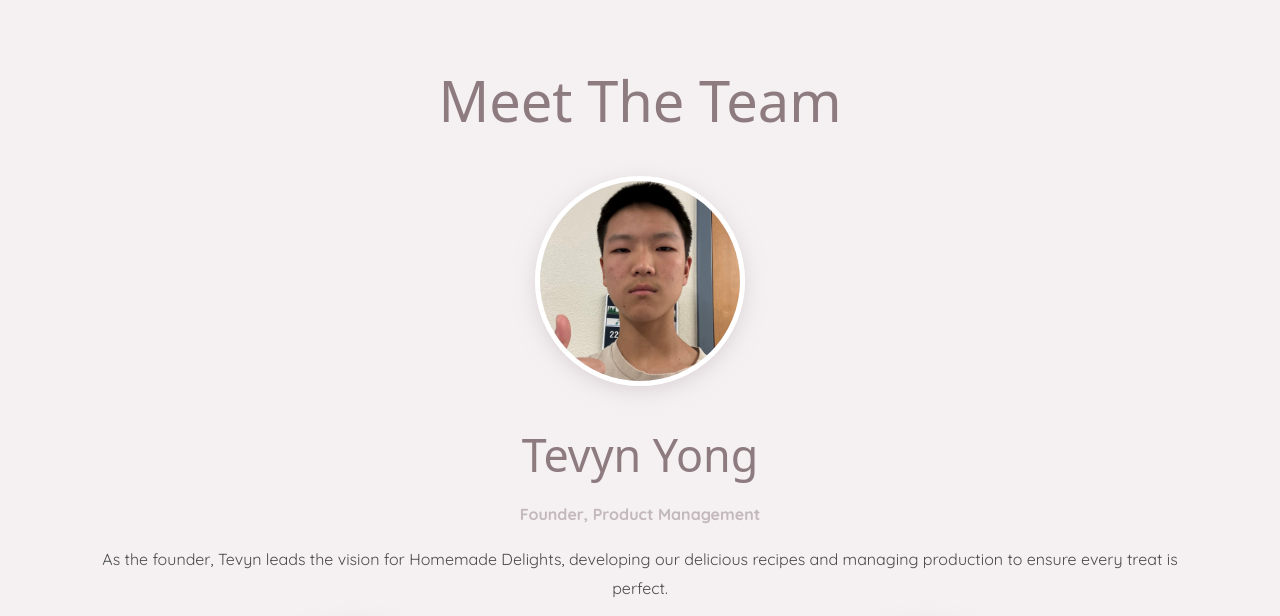
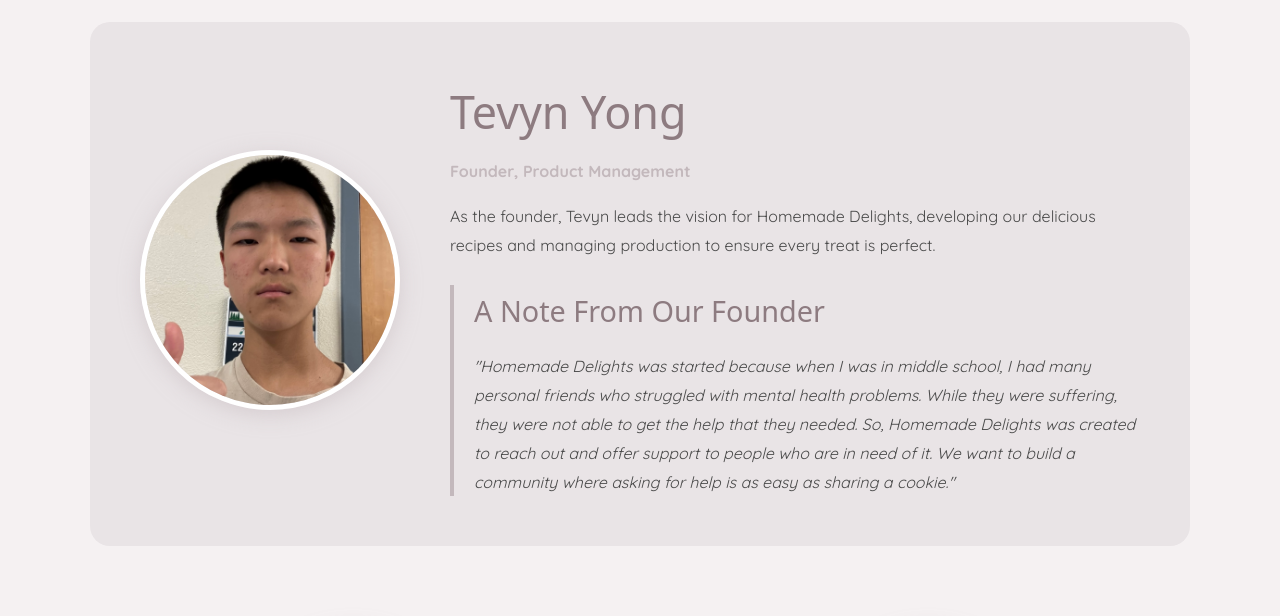
Before and after one commit to seonkim1003/V2.UI-HomemadeDelights, a plain HTML site: page about.html in a window 1280 px wide. Shown: the part 676-1292 px from the top of the page. Drawn offline with Linux system fonts and the light colour scheme; a web font is replaced by a local one.

Commit message:
Update about.html

```diff
--- a/about.html
+++ b/about.html
@@ -30,10 +30,6 @@
             <div class="container">
                 <h2>Our Story</h2>
                 <p class="section-intro">Homemade Delights is a student-led project of Next Generation Advocates that aims to make mental health support as accessible as possible and spread awareness on mental health.</p>
-                <div class="founder-note">
-                    <h3>A Note From Our Founder</h3>
-                    <p>"Homemade Delights was started because when I was in middle school, I had many personal friends who struggled with mental health problems. While they were suffering, they were not able to get the help that they needed. So, Homemade Delights was created to reach out and offer support to people who are in need of it. We want to build a community where asking for help is as easy as sharing a cookie."</p>
-                </div>
             </div>
         </section>
 
@@ -41,14 +37,20 @@
             <div class="container">
                 <h2>Meet The Team</h2>
 
-                <!-- Founder Section -->
-                <div class="founder-container">
-                    <div class="team-member">
+                <!-- Founder Spotlight Layout -->
+                <div class="founder-spotlight">
+                    <div class="founder-image">
                         <img src="assets/team/tevyn.jpeg" alt="Tevyn Yong">
+                    </div>
+                    <div class="founder-details">
                         <div class="member-info">
                             <h3>Tevyn Yong</h3>
                             <h4>Founder, Product Management</h4>
                             <p>As the founder, Tevyn leads the vision for Homemade Delights, developing our delicious recipes and managing production to ensure every treat is perfect.</p>
+                        </div>
+                        <div class="founder-note">
+                            <h3>A Note From Our Founder</h3>
+                            <p>"Homemade Delights was started because when I was in middle school, I had many personal friends who struggled with mental health problems. While they were suffering, they were not able to get the help that they needed. So, Homemade Delights was created to reach out and offer support to people who are in need of it. We want to build a community where asking for help is as easy as sharing a cookie."</p>
                         </div>
                     </div>
                 </div>
@@ -73,7 +75,7 @@
                             <p>Seonho handles the numbers, overseeing our finances and sales to ensure that every dollar we earn can go towards supporting mental health initiatives.</p>
                         </div>
                     </div>
-                     <!-- Eliana Park -->
+                    <!-- Eliana Park -->
                     <div class="team-member">
                         <img src="https://cdn.pixabay.com/photo/2015/10/05/22/37/blank-profile-picture-973460_960_720.png" alt="Default profile picture">
                         <div class="member-info">
```
